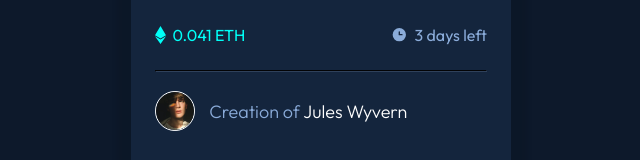
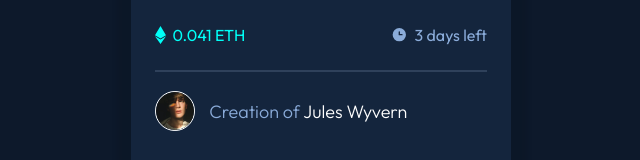
Before and after one commit to JagroopNatt/nft-preview-card-component, a plain HTML site: page index.html in a window 1280 px wide. Shown: the part 564-724 px from the top of the page, without its empty margins (319-959 px from the left). Drawn offline with Linux system fonts and the light colour scheme.

Commit message:
final changes

```diff
--- a/styles.css
+++ b/styles.css
@@ -36,7 +36,7 @@ img {
   max-width: 100%;
 }
 hr {
-  border-color: var(--line-cl);
+  border: 1px solid var(--line-cl);
 }
 ul {
   display: flex;
```
